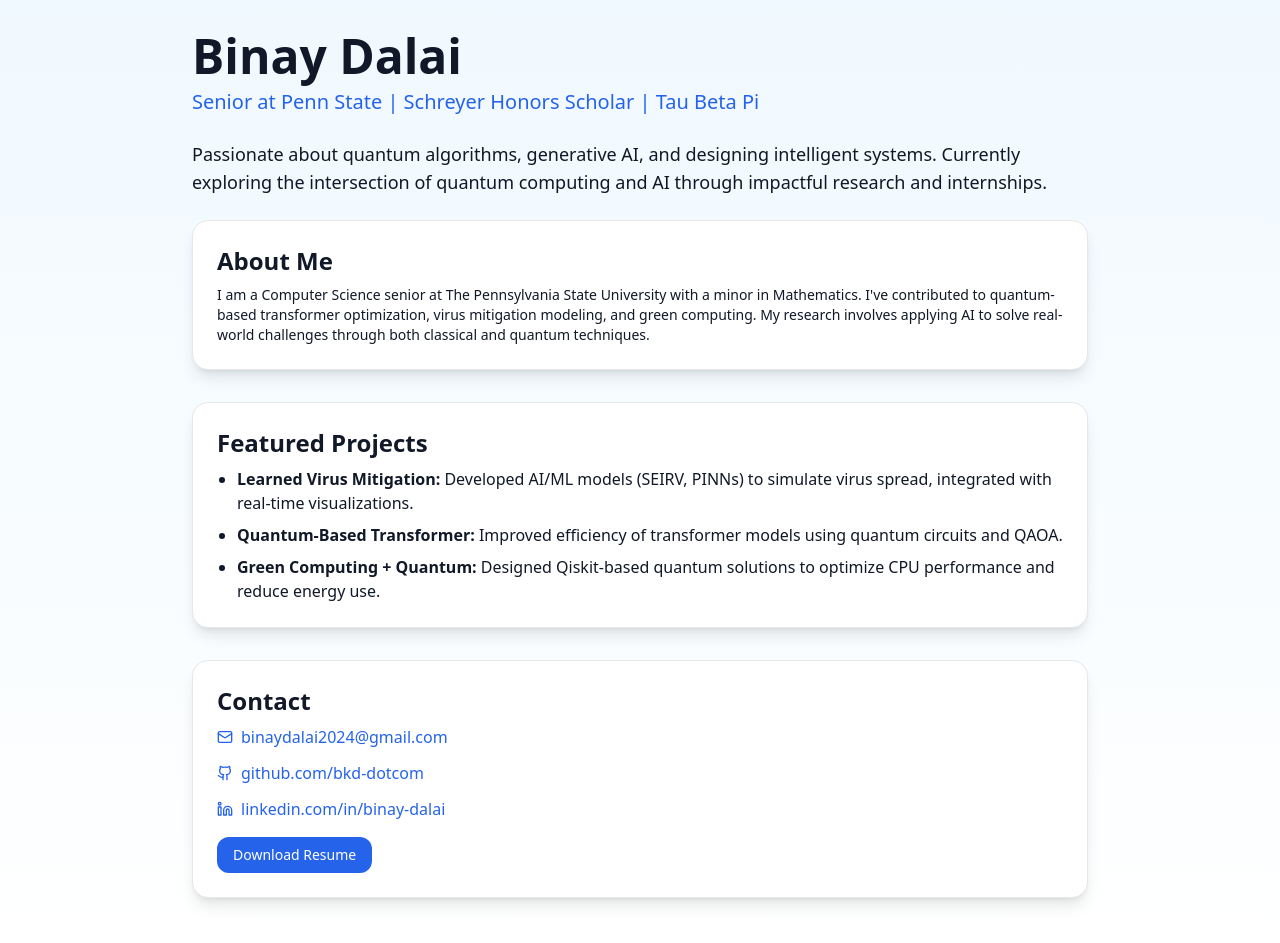
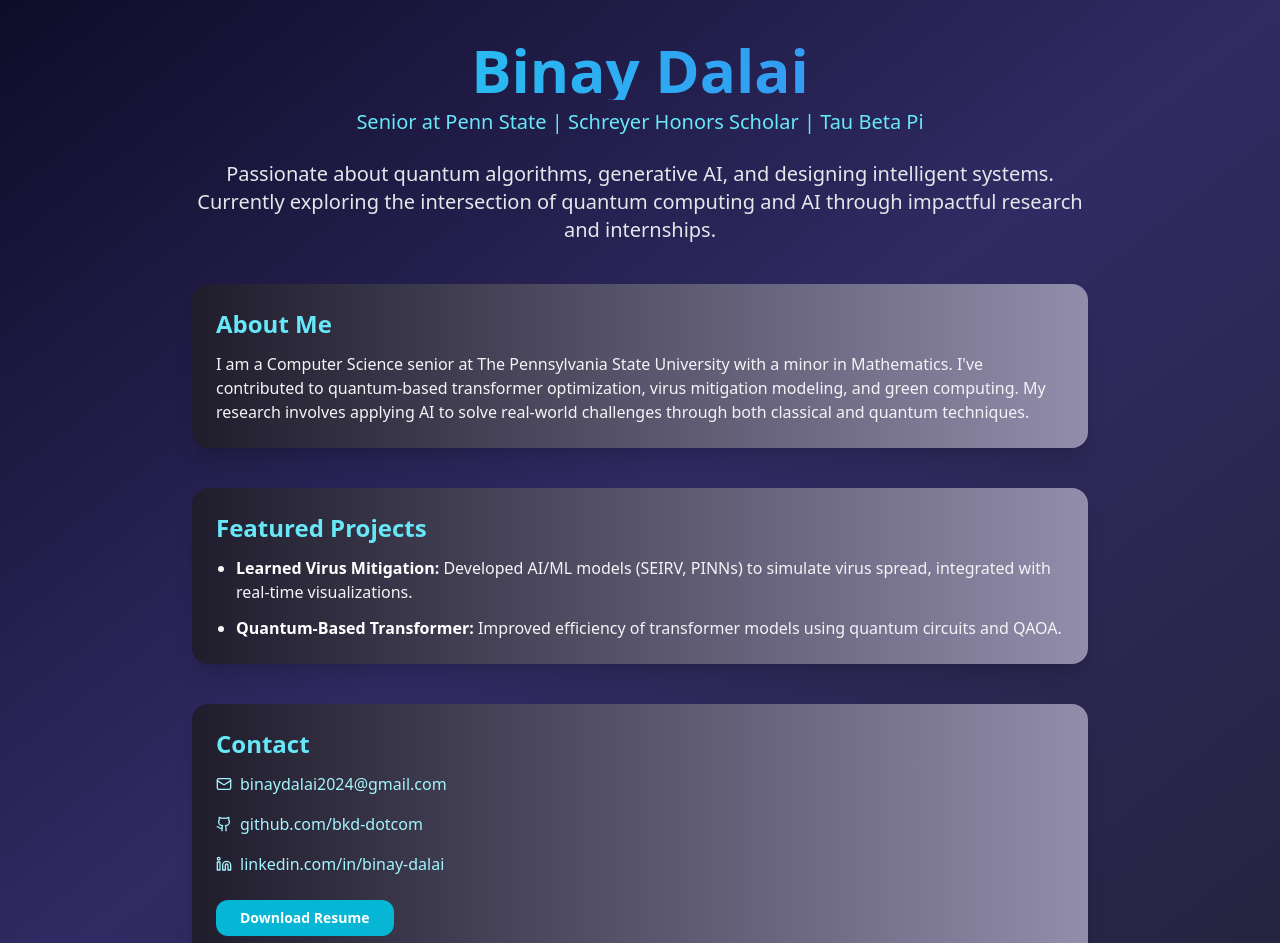
Before and after one commit to bkd-dotcom/binay-portfolio, a React (Vite) app: page / in a window 1280 px wide. Shown: the top 943 px of the page. Built offline with nearby package versions, Linux system fonts and the light colour scheme.

Commit message:
Update App.tsx

```diff
--- a/src/App.tsx
+++ b/src/App.tsx
@@ -1,4 +1,3 @@
-
 import React from "react";
 import { Card, CardContent } from "@/components/ui/card";
 import { Button } from "@/components/ui/button";
@@ -7,24 +6,27 @@ import { motion } from "framer-motion";
 
 export default function Portfolio() {
   return (
-    <main className="min-h-screen bg-gradient-to-b from-sky-50 to-white px-4 sm:px-6 lg:px-8 py-8 text-gray-900">
+    <main className="min-h-screen bg-gradient-to-br from-[#0f0c29] via-[#302b63] to-[#24243e] px-4 sm:px-6 lg:px-8 py-10 text-white font-sans">
       <section className="max-w-4xl mx-auto">
         <motion.div
-          initial={{ opacity: 0, y: -20 }}
+          initial={{ opacity: 0, y: -30 }}
           animate={{ opacity: 1, y: 0 }}
-          transition={{ duration: 0.6 }}
+          transition={{ duration: 0.8 }}
+          className="text-center"
         >
-          <h1 className="text-4xl sm:text-5xl font-bold mb-2">Binay Dalai</h1>
-          <h2 className="text-lg sm:text-xl text-blue-600 mb-6">
+          <h1 className="text-5xl sm:text-6xl font-extrabold bg-gradient-to-r from-cyan-400 to-blue-500 bg-clip-text text-transparent">
+            Binay Dalai
+          </h1>
+          <h2 className="text-lg sm:text-xl text-cyan-300 mt-2">
             Senior at Penn State | Schreyer Honors Scholar | Tau Beta Pi
           </h2>
         </motion.div>
 
         <motion.p
-          className="mb-6 text-base sm:text-lg"
+          className="mt-6 mb-10 text-lg sm:text-xl text-gray-200 text-center"
           initial={{ opacity: 0 }}
           animate={{ opacity: 1 }}
-          transition={{ delay: 0.3, duration: 0.6 }}
+          transition={{ delay: 0.4, duration: 0.6 }}
         >
           Passionate about quantum algorithms, generative AI, and designing intelligent systems. Currently exploring the intersection of quantum computing and AI through impactful research and internships.
         </motion.p>
@@ -34,60 +36,47 @@ export default function Portfolio() {
           whileInView={{ opacity: 1 }}
           transition={{ duration: 0.6 }}
           viewport={{ once: true }}
+          className="space-y-10"
         >
-          <Card className="mb-8">
-            <CardContent className="p-4 sm:p-6">
-              <h3 className="text-xl sm:text-2xl font-semibold mb-2">About Me</h3>
-              <p className="text-sm sm:text-md">
+          <Card className="bg-gradient-to-r from-[#1f1c2c] to-[#928DAB] border-none shadow-xl">
+            <CardContent className="p-6">
+              <h3 className="text-2xl font-bold text-cyan-300 mb-3">About Me</h3>
+              <p className="text-md text-gray-100">
                 I am a Computer Science senior at The Pennsylvania State University with a minor in Mathematics. I've contributed to quantum-based transformer optimization, virus mitigation modeling, and green computing. My research involves applying AI to solve real-world challenges through both classical and quantum techniques.
               </p>
             </CardContent>
           </Card>
 
-          <Card className="mb-8">
-            <CardContent className="p-4 sm:p-6">
-              <h3 className="text-xl sm:text-2xl font-semibold mb-2">Featured Projects</h3>
-              <ul className="list-disc ml-5 space-y-2">
+          <Card className="bg-gradient-to-r from-[#1f1c2c] to-[#928DAB] border-none shadow-xl">
+            <CardContent className="p-6">
+              <h3 className="text-2xl font-bold text-cyan-300 mb-3">Featured Projects</h3>
+              <ul className="list-disc ml-5 space-y-3 text-gray-100">
                 <li>
-                  <strong>Learned Virus Mitigation:</strong> Developed AI/ML models (SEIRV, PINNs) to simulate virus spread, integrated with real-time visualizations.
+                  <strong className="text-white">Learned Virus Mitigation:</strong> Developed AI/ML models (SEIRV, PINNs) to simulate virus spread, integrated with real-time visualizations.
                 </li>
                 <li>
-                  <strong>Quantum-Based Transformer:</strong> Improved efficiency of transformer models using quantum circuits and QAOA.
+                  <strong className="text-white">Quantum-Based Transformer:</strong> Improved efficiency of transformer models using quantum circuits and QAOA.
                 </li>
-                <li>
-                  <strong>Green Computing + Quantum:</strong> Designed Qiskit-based quantum solutions to optimize CPU performance and reduce energy use.
-                </li>
-              </ul>
+                              </ul>
             </CardContent>
           </Card>
 
-          <Card className="mb-8">
-            <CardContent className="p-4 sm:p-6">
-              <h3 className="text-xl sm:text-2xl font-semibold mb-2">Contact</h3>
-              <div className="flex flex-col gap-3 text-blue-600">
-                <a
-                  href="mailto:binaydalai2024@gmail.com"
-                  className="flex items-center gap-2"
-                >
+          <Card className="bg-gradient-to-r from-[#1f1c2c] to-[#928DAB] border-none shadow-xl">
+            <CardContent className="p-6">
+              <h3 className="text-2xl font-bold text-cyan-300 mb-3">Contact</h3>
+              <div className="flex flex-col gap-4 text-cyan-200">
+                <a href="mailto:binaydalai2024@gmail.com" className="flex items-center gap-2 hover:text-white transition">
                   <Mail className="h-4 w-4" /> binaydalai2024@gmail.com
                 </a>
-                <a
-                  href="https://github.com/bkd-dotcom"
-                  target="_blank"
-                  className="flex items-center gap-2"
-                >
+                <a href="https://github.com/bkd-dotcom" target="_blank" className="flex items-center gap-2 hover:text-white transition">
                   <Github className="h-4 w-4" /> github.com/bkd-dotcom
                 </a>
-                <a
-                  href="https://www.linkedin.com/in/binay-dalai/"
-                  target="_blank"
-                  className="flex items-center gap-2"
-                >
+                <a href="https://www.linkedin.com/in/binay-dalai/" target="_blank" className="flex items-center gap-2 hover:text-white transition">
                   <Linkedin className="h-4 w-4" /> linkedin.com/in/binay-dalai
                 </a>
               </div>
-              <div className="mt-4">
-                <Button asChild>
+              <div className="mt-6">
+                <Button asChild className="bg-cyan-500 hover:bg-cyan-600 transition text-white font-semibold px-6 py-2 rounded-xl">
                   <a href="/Binay_ResumeMay.pdf" download>
                     Download Resume
                   </a>
```
